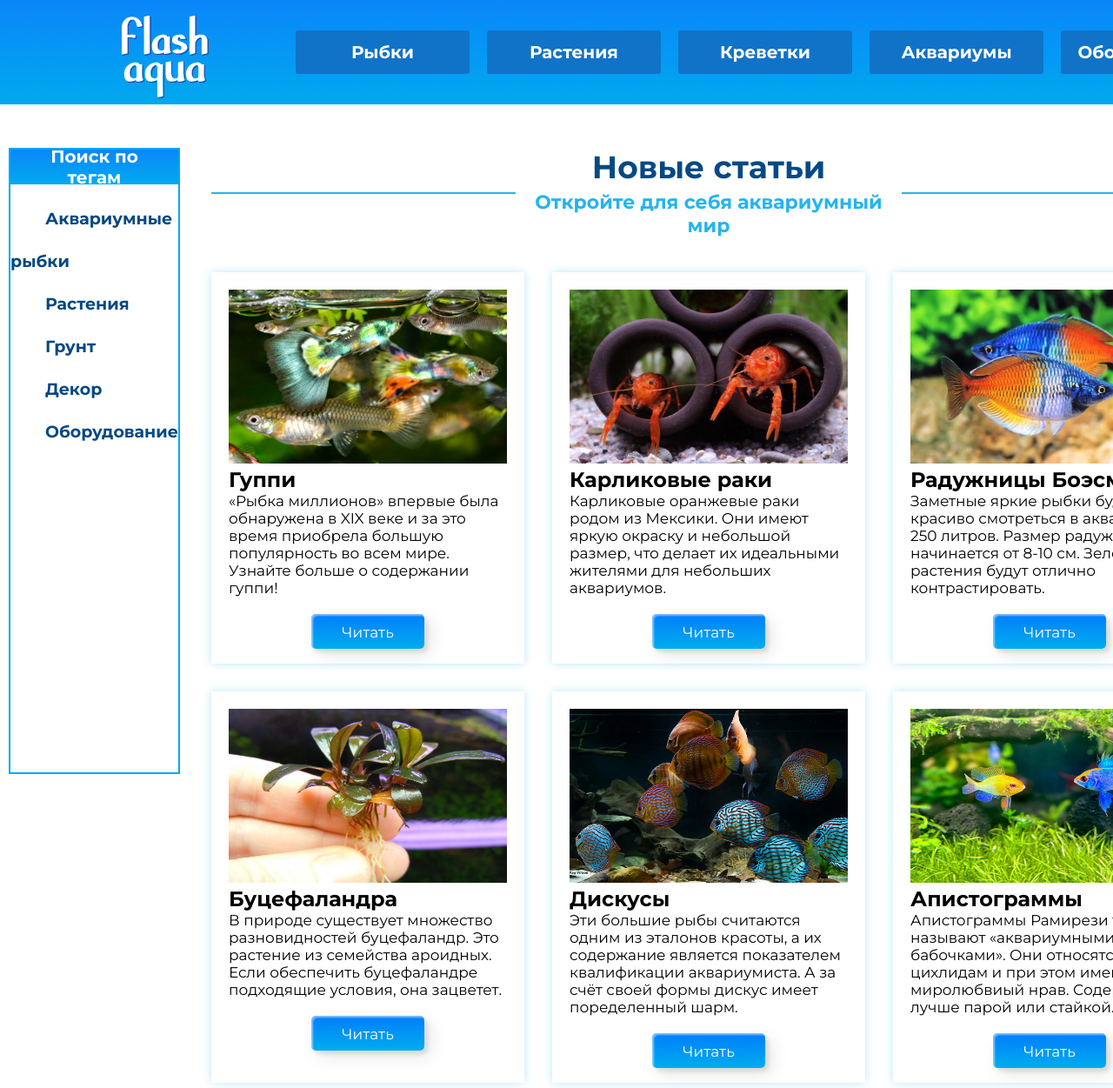
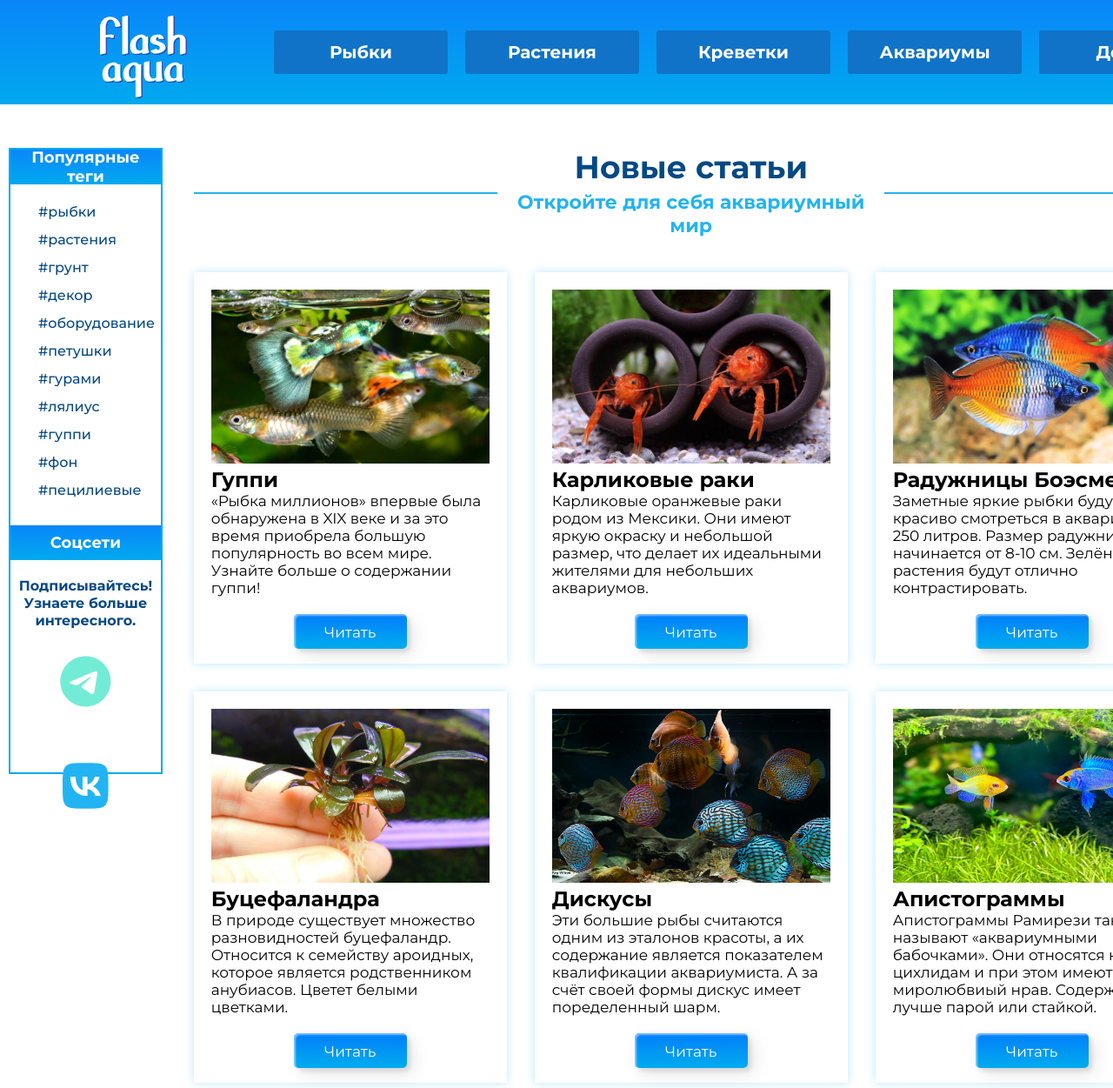
Before and after one commit to Romanov2023/flashaqua, a plain HTML site: page index.html in a window 1280 px wide. Shown: the top 1251 px of the page at 87% size. Drawn offline with Linux system fonts and the light colour scheme.

Commit message:
проработана стилизация сайдбара, подключены иконки FA и ссылки к ним на SM

```diff
--- a/index.html
+++ b/index.html
@@ -9,6 +9,7 @@
 	<link rel="preconnect" href="https://fonts.gstatic.com" crossorigin>
 	<link href="https://fonts.googleapis.com/css2?family=Montserrat:wght@400;500;600;700;800;900&display=swap" rel="stylesheet">
 	<link rel="stylesheet" href="main.css">
+	<script src="https://kit.fontawesome.com/8d616b17d5.js" crossorigin="anonymous"></script>
 </head>
 <body>
 
@@ -22,7 +23,7 @@
 					<li><a href="#">Растения</a></li>
 					<li><a href="#">Креветки</a></li>
 					<li><a href="#">Аквариумы</a></li>
-					<li><a href="#">Оборудование</a></li>
+					<li><a href="#">Декор</a></li>
 				</ul>
 			</nav>
 			<button class="btn-in">Вход</button>
@@ -38,18 +39,57 @@
 		<aside class="left-sidebar">
 			<!-- левый сайдбар -->
 			<div class="background-left">
-			<span>Поиск по тегам</span>
+			<span>Популярные теги</span>
 			</div>
 			<div class="themes">
 			<ul>
-				<li><a href="#">Аквариумные рыбки</a></li>
-				<li><a href="#">Растения</a></li>
-				<li><a href="#">Грунт</a></li>
-				<li><a href="#">Декор</a></li>
-				<li><a href="#">Оборудование</a></li>
+				<li><a href="#">#рыбки</a></li>
+				<li><a href="#">#растения</a></li>
+				<li><a href="#">#грунт</a></li>
+				<li><a href="#">#декор</a></li>
+				<li><a href="#">#оборудование</a></li>
+				<li><a href="#">#петушки</a></li>
+				<li><a href="#">#гурами</a></li>
+				<li><a href="#">#лялиус</a></li>
+				<li><a href="#">#гуппи</a></li>
+				<li><a href="#">#фон</a></li>
+				<li><a href="#">#пецилиевые</a></li>
+				<li><a href="#">#меченосец</a></li>
+				<li><a href="#">#фильтр</a></li>
+				<li><a href="#">#коряга</a></li>
+				<li><a href="#">#камни</a></li>
+				<li><a href="#">#уход</a></li>
+				<li><a href="#">#тетра</a></li>
+				<li><a href="#">#неон</a></li>
+				<li><a href="#">#кондиционеры</a></li>
+				<li><a href="#">#аэрация</a></li>
+				<li><a href="#">#свет</a></li>
+				<li><a href="#">#удобрения</a></li>
+				<li><a href="#">#чистка</a></li>
+				<li><a href="#">#тумба</a></li>
+				<li><a href="#">#кормление</a></li>
 			</ul>
 			</div>
+			<div class="background-left">
+				<span>Соцсети</span>
+				</div>
+				<div class="social-media__ref">
+					<span>Подписывайтесь!<br>Узнаете больше интересного.</span><br>
+
+					<!--<ul>
+					<li><a href="#">Telegram</a></li>
+					<li><a href="#">VK</a></li>
+
+					</ul>-->
+					<!-- Иконка телеграма -->
+					<a href="https://t.me/flashaqua"><i class="fa-brands fa-telegram" style="color: #73ECD6;"></i></a>
+					<!-- Иконка вконтакте -->
+					<a href="https://vk.com/flashaqua"><i class="fa-brands fa-vk" style="color: #22b4f2;"></i></a>
+
+
+				</div>
 		</aside>
+
 		<main class="content">
 			<!-- основной контент -->
 
@@ -92,7 +132,7 @@
 					<div class="grid-item">
 						<img src="images/item4.jpg" alt="Image 4">
 						<h2>Буцефаландра</h2>
-						<p>В природе существует множество разновидностей буцефаландр. Это растение из семейства ароидных. Если обеспечить буцефаландре подходящие условия, она зацветет.</p>
+						<p>В природе существует множество разновидностей буцефаландр. Относится к семейству ароидных, которое является родственником анубиасов. Цветет белыми цветками.</p>
 						<div class="frame">
 							<button class="custom-btn btn-3"><a class="btn-read-more" href="/pages/guppy.html">Читать</a></button>
 						</div>
--- a/main.css
+++ b/main.css
@@ -37,17 +37,19 @@ body {
 	justify-content: space-between;
 }
 .logo {
+	flex: 1;
 	width: 100px;
 	height: auto;
 	margin-top: 15px;
-	margin-left: 140px;
+	margin-left: 115px;
 }
 /*Разделы сайта*/
 nav ul {
+	flex: 3;
 	display: flex;
 	list-style: none;
 	margin-left: 100px;
-  margin-right: 10px;
+  margin-right: 40px;
   padding: 0;
 }
 nav li {
@@ -290,22 +292,33 @@ button {
 	height: 40px;
 	background: var(--back-sidebar);
 	color: var(--head-font-color-sidebar);
-	font-size: 20px;
+	font-size: 18px;
 	font-weight: 700;
 	text-align: center;
 	padding: 15px 20px;
 }
 .themes {
 	margin-top: 1em;
+	margin-left: 2em;
+	margin-bottom: 1em;
 	text-align: left;
-	line-height: 3em;
+	line-height: 2em;
+	color: var(--f-c-sidebar);
+	font-size: 16px;
+	font-weight: 500;
+	height: 45vh;
+	overflow: auto;
+}
+.fa-brands {
+	font-size: 60px; /* изменение размера иконки */
 
+	/*color:  /* изменение цвета иконки */
+	margin: 30px 20px;
+	/*margin-right: 30px; /* добавление отступа справа */
 }
-.themes a {
-	color: var(--f-c-sidebar);
-	font-size: 19px;
-	font-weight: 700;
-	margin-left: 40px;
+/*Градиентное подчеркивание*/
+/*.themes a {
+
 	background: linear-gradient(to right, transparent, transparent), linear-gradient(to right, #5433FF, #20BDFF, #A5FECB);
 	background-size: 100% 1px, 0 1px;
 	background-position: 100% 0, 0 100%;
@@ -314,6 +327,43 @@ button {
 }
 .themes a:hover {
 	background-size: 0 1px, 100% 1px;
+}*/
+.social-media__ref {
+	margin-top: 20px;
+	text-align: center;
+	/*line-height: 40px;*/
+	font-size: 16px;
+	font-weight: 700;
+	line-height: 20px;
+	text-align: center;
+}
+/*Порядок: непосещенная, посещенная, наведение, активная. Если изменить один селекторов для коррекции специфичности, это приведет к сбою и неожиданным результатам.*/
+.themes>ul>li>a:link {
+	color: var(--font-color-sidebar);
+	/*text-decoration: none; — не пишем, так как это свойство прописано в дефолте*/
+}
+.themes>ul>li>a:visited {
+	color: var(--font-color-sidebar);
+}
+.themes>ul>li>a:hover {
+	color: var(--font-color-sidebar);
+}
+.themes>ul>li>a:active {
+	color: var(--font-color-sidebar);
+}
+/*Порядок: непосещенная, посещенная, наведение, активная. Если изменить один селекторов для коррекции специфичности, это приведет к сбою и неожиданным результатам.*/
+.social-media__ref>ul>li>a:link {
+	color: var(--font-color-sidebar);
+	/*text-decoration: none; — не пишем, так как это свойство прописано в дефолте*/
+}
+.social-media__ref>ul>li>a:visited {
+	color: var(--font-color-sidebar);
+}
+.social-media__ref>ul>li>a:hover {
+	color: var(--font-color-sidebar);
+}
+.social-media__ref>ul>li>a:active {
+	color: var(--font-color-sidebar);
 }
 /*Правый сайдбар, неликвидный.*/
 /*.right-sidebar {
@@ -360,10 +410,7 @@ button {
 	text-align: center;
 
 }
-.social-media__ref {
-	margin-top: 20px;
-	line-height: 40px;
-}*/
+*/
 /*
 .footer {
   display: flex;
```
